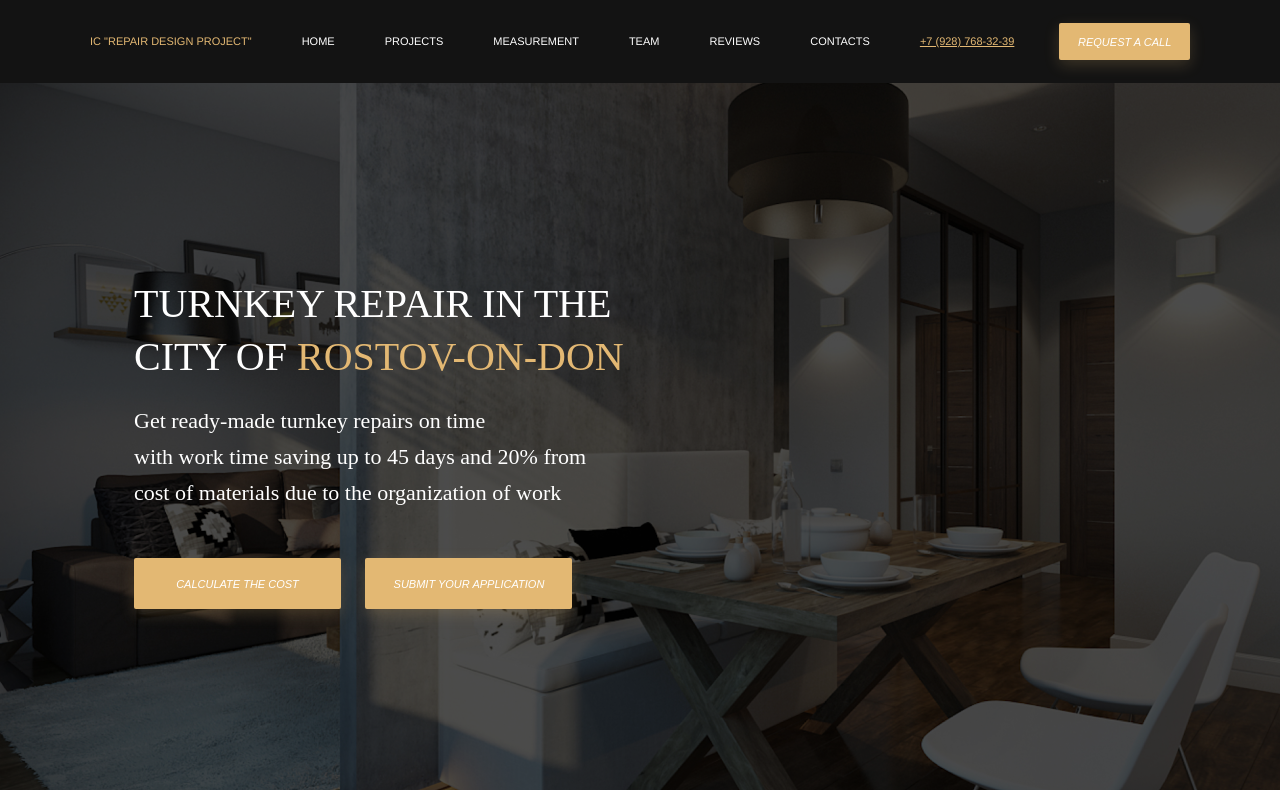
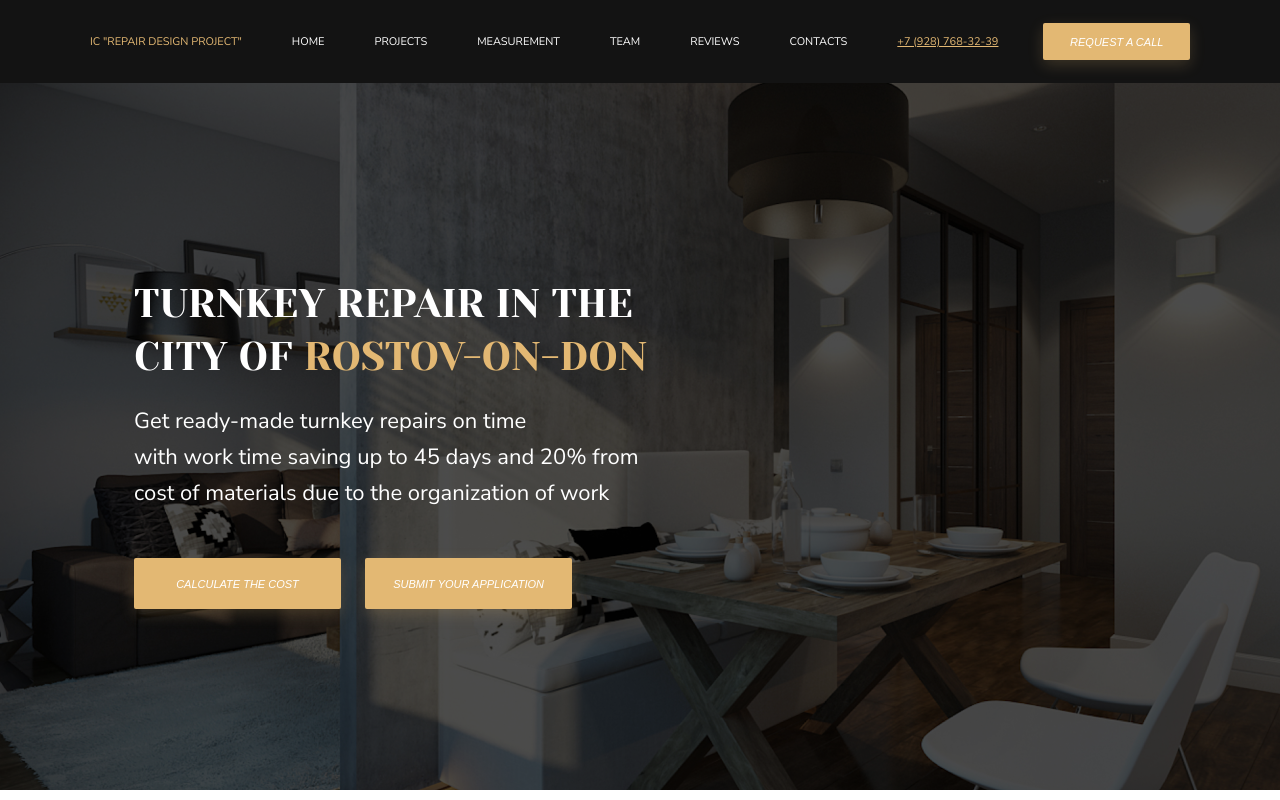
Before and after one commit to Alexander7-7-7/PJ-02-Musatov, a plain HTML site: page index.html in a window 1280 px wide. Drawn offline with Linux system fonts and the light colour scheme.

Commit message:
first commit

```diff
--- a/CSS/style.css
+++ b/CSS/style.css
@@ -1,5 +1,5 @@
-/* @import url('https://fonts.googleapis.com/css2?family=Nunito+Sans:ital,wght@0,400;0,700;1,400;1,700&display=swap');
-@import url('https://fonts.googleapis.com/css2?family=Yeseva+One&display=swap'); */
+@import url('https://fonts.googleapis.com/css2?family=Nunito+Sans:ital,wght@0,400;0,700;1,400;1,700&display=swap');
+@import url('https://fonts.googleapis.com/css2?family=Yeseva+One&display=swap');
 
 * {
     margin: 0 auto;
--- a/index.html
+++ b/index.html
@@ -5,7 +5,7 @@
     <meta http-equiv="X-UA-Compatible" content="IE=edge">
     <meta name="viewport" content="width=device-width, initial-scale=1.0">
     <title>IC "Repair Design Project"</title>
-    <link rel="stylesheet" href="./css/style.css">
+    <link rel="stylesheet" href="./css/style.css"/>
 </head>
 <body>
     <header class="header">
@@ -22,7 +22,7 @@
                 </ul>
             </nav>
             <span>
-                <a  class="navtel" href="tel:+7 (928) 768-32-39">
+                <a class="navtel" href="tel:+7 (928) 768-32-39">
                 +7 (928) 768-32-39</a>
             </span>
 
```
